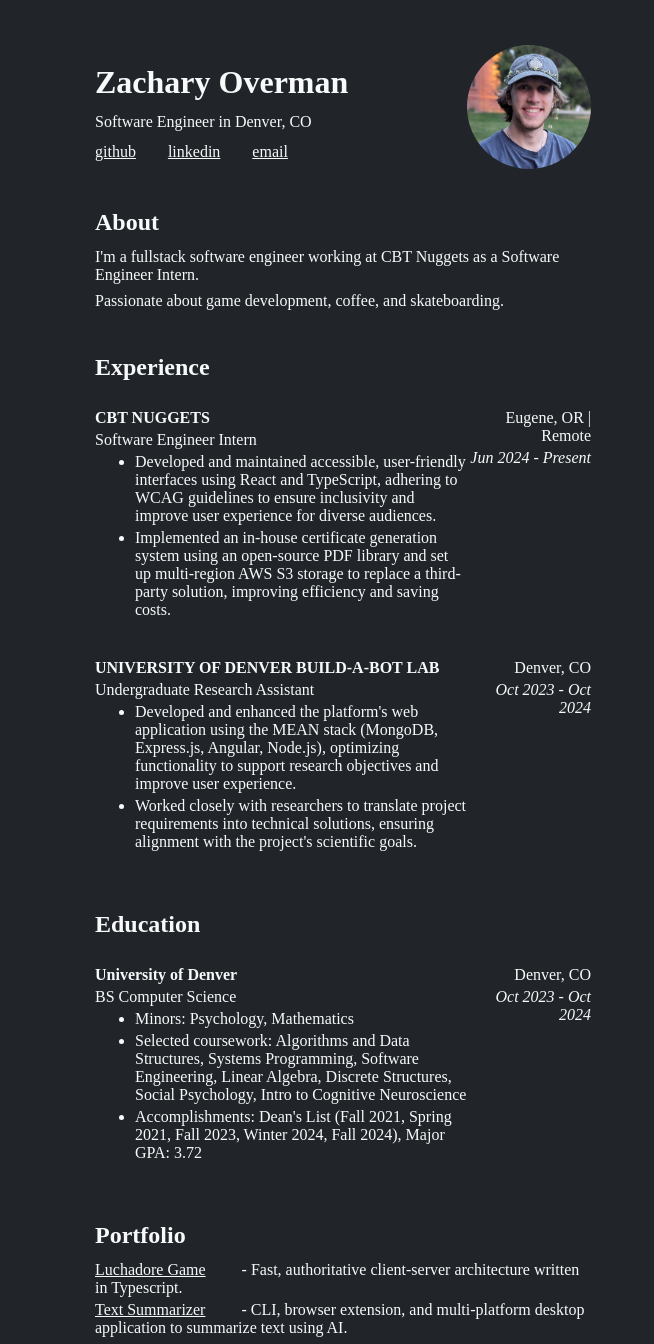
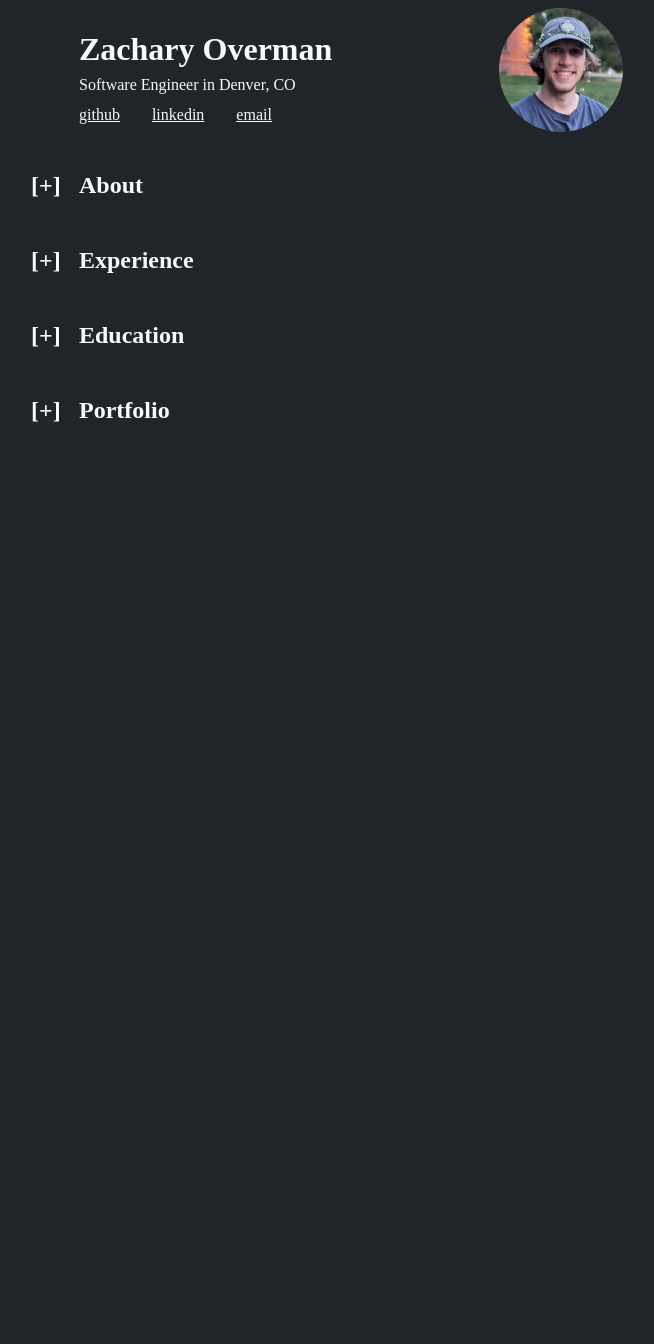
Before and after one commit to zvoverman/my-website, a website: page src/index.html in a window 1280 px wide. Shown: the whole page, without its empty margins (297-951 px from the left). After the commit the page ends 800 px from the top, so only its background shows below. Drawn offline with Linux system fonts and the light colour scheme.

Commit message:
new info and styles

```diff
--- a/src/index.html
+++ b/src/index.html
@@ -1,15 +1,16 @@
 <!DOCTYPE html>
 <html lang="en">
   <head>
-    <meta charset="UTF-8">
-    <meta name="viewport" content="width=device-width, initial-scale=1.0">
+    <meta charset="UTF-8" />
+    <meta name="viewport" content="width=device-width, initial-scale=1.0" />
     <title>Your Name | Personal Website</title>
-    <link rel="stylesheet" type="text/css" href="./styles.css">
+    <link rel="stylesheet" type="text/css" href="./styles.css" />
   </head>
   <body>
+    <div id="scrollbar-wrapper">
       <!-- HEADER -->
-    <div id="header">
-        <div class="section-body">
+      <div class="section-wrapper" id="header">
+        <div>
           <h1>Zachary Overman</h1>
           <p>Software Engineer in Denver, CO</p>
 
@@ -19,36 +20,48 @@
             <a href="mailto:zachwebsite@thebluff.top">email</a>
           </div>
         </div>
-        <img id="pfp" src="./assets/pfp.jpg"/>
+        <img id="pfp" src="./assets/pfp.jpg" />
       </div>
 
       <!-- ABOUT -->
-    <div class="section-body" id="about">
+      <div class="section-wrapper" id="about">
+        <div class="section-header">
+          <h2 class="dropdown-btn" onclick="toggleDropdown(event)">[+]</h2>
           <h2>About</h2>
+        </div>
+        <div class="section-body">
           <p>
-            I'm a fullstack software engineer working at CBT Nuggets as a Software Engineer Intern.
+            I'm a fullstack software engineer working at CBT Nuggets as a
+            Software Engineer Intern.
           </p>
-        <p>
-            Passionate about game development, coffee, and skateboarding.
-        </p>
-
+          <p>Passionate about game development, coffee, and skateboarding.</p>
+        </div>
       </div>
 
       <!-- EXPERIENCE -->
-    <div class="section-body" id="proffesional">
+
+      <div class="section-wrapper" id="experience">
+        <div class="section-header">
+          <h2 class="dropdown-btn" onclick="toggleDropdown(event)">[+]</h2>
           <h2>Experience</h2>
+        </div>
+        <div class="section-body" id="experience">
           <div class="role">
             <div class="left">
               <p class="role-location">CBT NUGGETS</p>
               <p class="role-title">Software Engineer Intern</p>
               <ul>
                 <li>
-                        Developed and maintained accessible, user-friendly interfaces using React and TypeScript,
-                        adhering to WCAG guidelines to ensure inclusivity and improve user experience for diverse audiences.
+                  Developed and maintained accessible, user-friendly interfaces
+                  using React and TypeScript, adhering to WCAG guidelines to
+                  ensure inclusivity and improve user experience for diverse
+                  audiences.
                 </li>
                 <li>
-                        Implemented an in-house certificate generation system using an open-source PDF library and set up multi-region
-                        AWS S3 storage to replace a third-party solution, improving efficiency and saving costs.
+                  Implemented an in-house certificate generation system using an
+                  open-source PDF library and set up multi-region AWS S3 storage
+                  to replace a third-party solution, improving efficiency and
+                  saving costs.
                 </li>
               </ul>
             </div>
@@ -63,12 +76,15 @@
               <p class="role-title">Undergraduate Research Assistant</p>
               <ul>
                 <li>
-                        Developed and enhanced the platform's web application using the MEAN stack
-                        (MongoDB, Express.js, Angular, Node.js), optimizing functionality to support research objectives and improve user experience.
+                  Developed and enhanced the platform's web application using
+                  the MEAN stack (MongoDB, Express.js, Angular, Node.js),
+                  optimizing functionality to support research objectives and
+                  improve user experience.
                 </li>
                 <li>
-                        Worked closely with researchers to translate project requirements into technical solutions,
-                        ensuring alignment with the project's scientific goals.
+                  Worked closely with researchers to translate project
+                  requirements into technical solutions, ensuring alignment with
+                  the project's scientific goals.
                 </li>
               </ul>
             </div>
@@ -78,24 +94,30 @@
             </div>
           </div>
         </div>
+      </div>
 
       <!-- EDUCATION -->
+      <div class="section-wrapper">
+        <div class="section-header">
+          <h2 class="dropdown-btn" onclick="toggleDropdown(event)">[+]</h2>
+          <h2>Education</h2>
+        </div>
+
         <div class="section-body" id="education">
-        <h2>Education</h2>
           <div class="role">
             <div class="left">
               <p class="role-location">University of Denver</p>
               <p class="role-title">BS Computer Science</p>
               <ul>
+                <li>Minors: Psychology, Mathematics</li>
                 <li>
-                        Minors: Psychology, Mathematics
+                  Selected coursework: Algorithms and Data Structures, Systems
+                  Programming, Software Engineering, Linear Algebra, Discrete
+                  Structures, Social Psychology, Intro to Cognitive Neuroscience
                 </li>
                 <li>
-                        Selected coursework: Algorithms and Data Structures, Systems Programming, Software Engineering,
-                        Linear Algebra, Discrete Structures, Social Psychology, Intro to Cognitive Neuroscience
-                    </li>
-                    <li>
-                        Accomplishments: Dean's List (Fall 2021, Spring 2021, Fall 2023, Winter 2024, Fall 2024), Major GPA: 3.72
+                  Accomplishments: Dean's List (Fall 2021, Spring 2021, Fall
+                  2023, Winter 2024, Fall 2024), Major GPA: 3.72
                 </li>
               </ul>
             </div>
@@ -105,17 +127,53 @@
             </div>
           </div>
         </div>
+      </div>
 
       <!-- PORTFOLIO -->
+      <div class="section-wrapper">
+        <div class="section-header">
+          <h2 class="dropdown-btn" onclick="toggleDropdown(event)">[+]</h2>
+          <h2>Portfolio</h2>
+        </div>
+
         <div class="section-body" id="portfolio">
-        <h2>Portfolio</h2>
-        <div>
-            <p><a>Luchadore Game</a> - Fast, authoritative client-server architecture written in Typescript.</p>
-            <p><a>Text Summarizer</a> - CLI, browser extension, and multi-platform desktop application to summarize text using AI.</p>
+          <div class="role">
+            <div class="left">
+              <p class="role-location">Luchador Game</p>
+              <p>github repo</p>
+              <ul>
+                <li>
+                  Designed and implemented a server-authoritative game
+                  architecture with server reconciliation, client-side
+                  prediction, and input validation to ensure smooth, responsive
+                  gameplay over high-latency networks.
+                </li>
+                <li>
+                  Created a robust development environment with local builds
+                  supporting server and client hot-reloading, and automated
+                  deployment scripts using Bash to provision EC2 instances for
+                  testing and production.
+                </li>
+              </ul>
             </div>
           </div>
 
-
+          <div class="role">
+            <div class="left">
+              <p class="role-location">AI Text Summarizer Tool Suite</p>
+              <p>github repo</p>
+              <ul>
+                <li>
+                  Developed a comprehensive tool suite to summarize text using
+                  AI that includes a command-line interface, browser extension,
+                  and multi-platform desktop application using Electron.
+                </li>
+              </ul>
+            </div>
+          </div>
+        </div>
+      </div>
+    </div>
     <script src="./index.js"></script>
   </body>
 </html>
--- /dev/null
+++ b/src/index.js
@@ -0,0 +1,21 @@
+// Function to toggle the dropdown
+function toggleDropdown(event) {
+  // Get the closest parent section to the clicked dropdown button
+  var section = event.target.closest(".section-wrapper");
+  var dropdownContent = section.querySelector(".section-body");
+  var dropdownBtn = section.querySelector(".dropdown-btn");
+
+  // Toggle visibility of the section body
+  if (
+    dropdownContent.style.display === "none" ||
+    dropdownContent.style.display === ""
+  ) {
+    dropdownContent.style.display = "block";
+    dropdownBtn.textContent = "[-]"; // Change the button text to [-]
+    dropdownBtn.classList.add("active");
+  } else {
+    dropdownContent.style.display = "none";
+    dropdownBtn.textContent = "[+]"; // Change the button text to [+]
+    dropdownBtn.classList.remove("active");
+  }
+}
--- a/src/styles.css
+++ b/src/styles.css
@@ -1,11 +1,20 @@
 :root {
   --background-color: #212529;
   --text-color: #f8f9fa;
+  --primary-color: #77b254;
+}
+
+html {
+  overflow-x: hidden;
 }
 
 body {
   background-color: var(--background-color);
-    padding: 0 30vw 0 30vw;
+  width: 100vw;
+}
+
+#scrollbar-wrapper {
+  padding: 0 25vw;
 }
 
 #header {
@@ -13,18 +22,21 @@ body {
   flex-direction: row;
   justify-content: space-between;
   align-items: end;
-    padding-top: 1rem;
+  padding: 0 3rem;
 }
 
-p, ul, li {
+p,
+ul,
+li {
   margin: 0.25rem 0;
 }
 
-h1, h2 {
+h1,
+h2 {
   margin: 0.5rem 0;
 }
 
-.section-body {
+.section-wrapper {
   display: flex;
   flex-direction: column;
   justify-content: center;
@@ -32,6 +44,31 @@ h1, h2 {
   color: var(--text-color);
 
   padding-top: 2rem;
+}
+
+.section-header {
+  display: flex;
+  flex-direction: row;
+  align-items: center;
+}
+
+.section-body {
+  display: none;
+  padding: 0 3rem;
+}
+
+/* Style the button that opens the dropdown */
+.dropdown-btn {
+  width: 2rem;
+  height: auto;
+  padding-right: 1rem;
+  font-size: 24px;
+  cursor: pointer;
+  user-select: none;
+}
+
+.dropdown-btn.active {
+  color: var(--primary-color); /* Change color when active */
 }
 
 .role {
@@ -64,7 +101,7 @@ a {
 }
 
 a:hover {
-    color: red;
+  color: var(--primary-color);
 }
 
 #socials {
```
Lines whose indentation alone changed are shown as unchanged.
